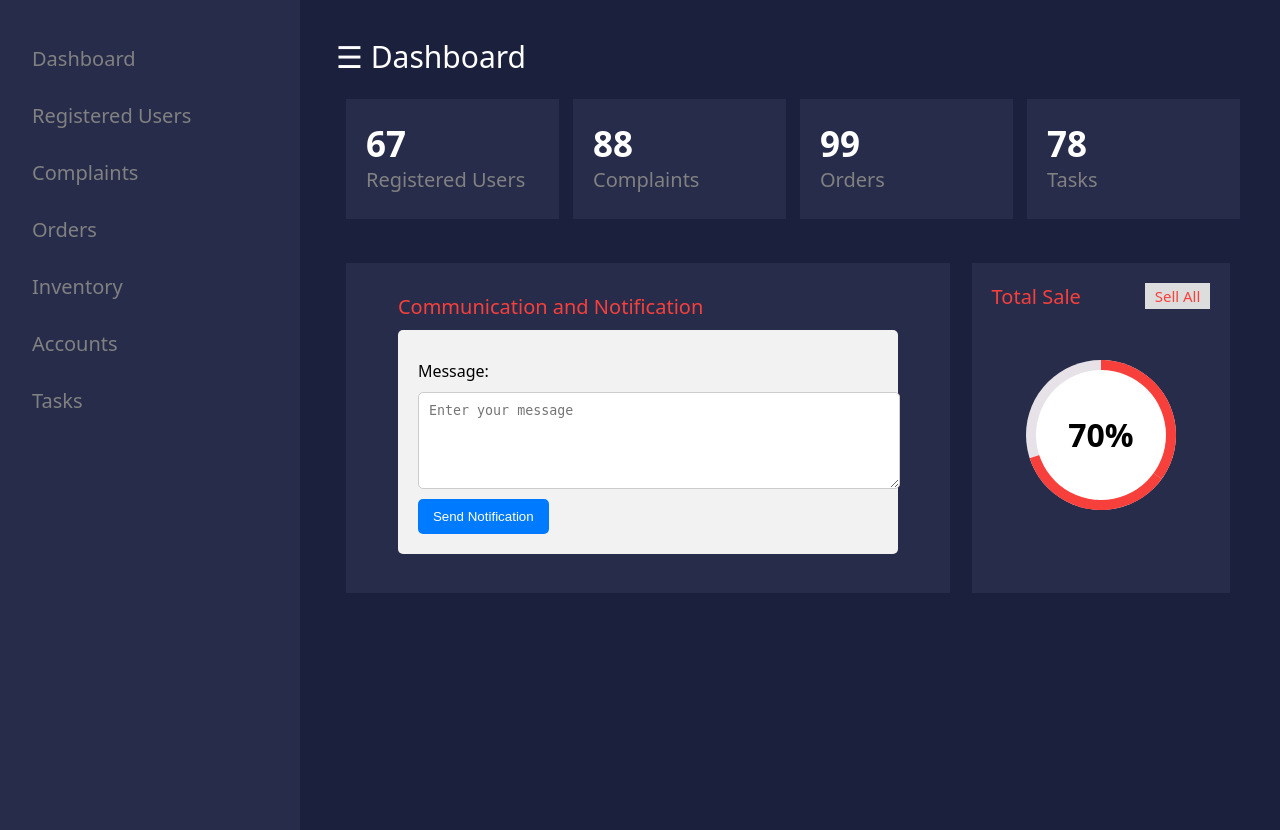
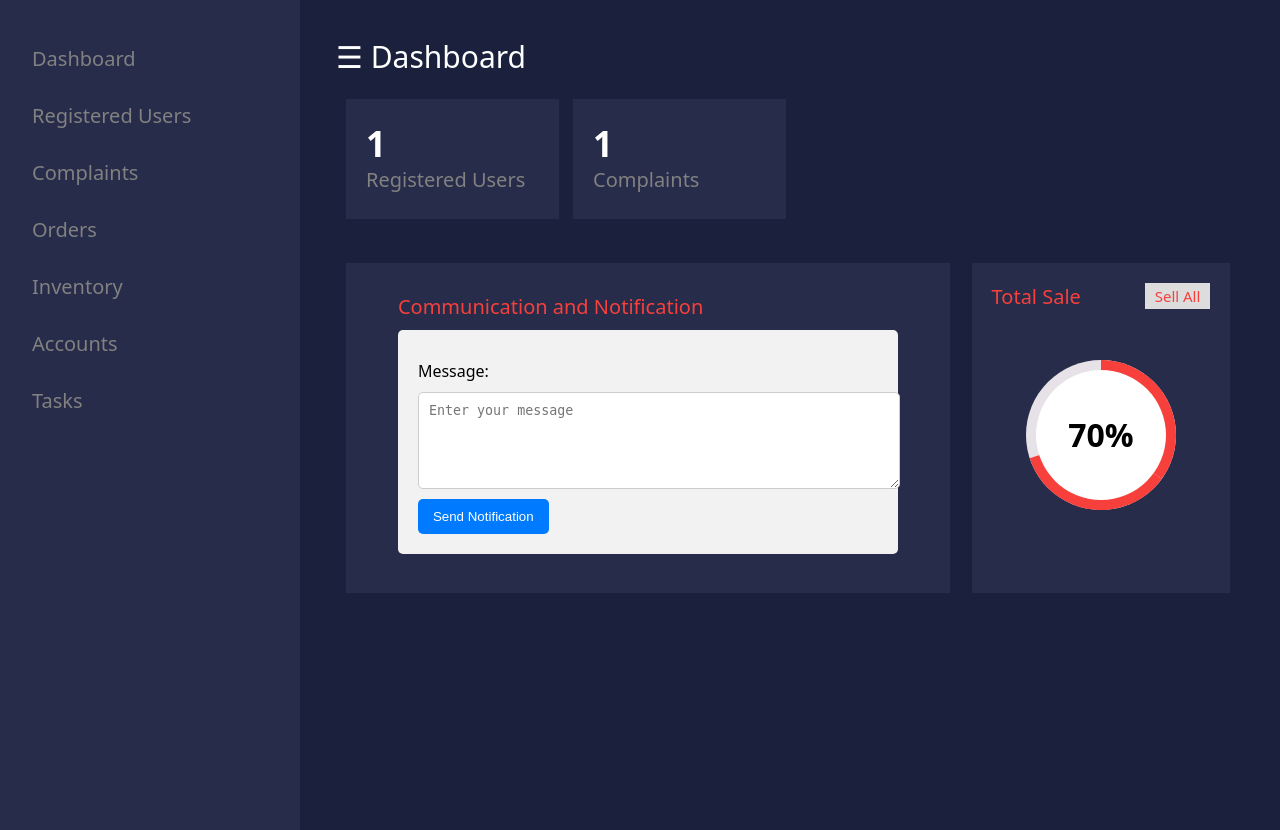
Before and after one commit to sudhir-takale/gramchaitanya-online-portal, a PHP site: page /admin_dashboard.php in a window 1280 px wide. Run offline with PHP 8.4, Linux system fonts and the light colour scheme; the visitor is signed in with stand-in values (Sample User, id 1); tables that the repository leaves empty or names only in its code hold one stand-in row (values such as "Sample post").

Commit message:
Added a real count of users and the Complaints on the admin dashbord

```diff
--- a/admin_dashboard.php
+++ b/admin_dashboard.php
@@ -1,5 +1,36 @@
 <?php
-// Process the notification form submission
+ini_set('display_errors', 1);
+ini_set('display_startup_errors', 1);
+error_reporting(E_ALL);
+
+include('database.php');
+
+// Fetch registered users
+// Fetch registered users
+$sql = "SELECT COUNT(*) AS count FROM users WHERE adharno IS NOT NULL";
+$result = $conn->query($sql);
+
+if (!$result) {
+    die("Error running query: " . $conn->error);
+}
+
+$row = $result->fetch_assoc();
+$registeredUsers = $row['count'];
+
+// Fetch Complaints
+$sql = "SELECT COUNT(*) AS count FROM complaint WHERE id IS NOT NULL";
+$result = $conn->query($sql);
+
+if (!$result) {
+    die("Error running query: " . $conn->error);
+}
+
+$row = $result->fetch_assoc();
+$complaints = $row['count'];
+
+
+
+
 if ($_SERVER['REQUEST_METHOD'] === 'POST') {
   // Retrieve the message from the form
   $message = $_POST['message'];
@@ -138,31 +169,19 @@ if ($_SERVER['REQUEST_METHOD'] === 'POST') {
       <div class="clearfix"></div>
       <br />
 
-
       <div class="col-div-3">
         <div class="box">
-          <p>67<br /><span>Registered Users</span></p>
+          <p><?php echo $registeredUsers; ?><br /><span>Registered Users</span></p>
           <i class="fa fa-users box-icon"></i>
         </div>
       </div>
       <div class="col-div-3">
         <div class="box">
-          <p>88<br /><span>Complaints</span></p>
+          <p><?php echo $complaints; ?><br /><span>Complaints</span></p>
           <i class="fa fa-list box-icon"></i>
         </div>
       </div>
-      <div class="col-div-3">
-        <div class="box">
-          <p>99<br /><span>Orders</span></p>
-          <i class="fa fa-shopping-bag box-icon"></i>
-        </div>
-      </div>
-      <div class="col-div-3">
-        <div class="box">
-          <p>78<br /><span>Tasks</span></p>
-          <i class="fa fa-tasks box-icon"></i>
-        </div>
-      </div>
+
       <div class="clearfix"></div>
       <br /><br />
       <div class="col-div-8">
@@ -214,8 +233,7 @@ if ($_SERVER['REQUEST_METHOD'] === 'POST') {
 
     <script src="https://ajax.googleapis.com/ajax/libs/jquery/3.5.1/jquery.min.js"></script>
     <script>
-
-      $(".nav").click(function () {
+      $(".nav").click(function() {
         $("#mySidenav").css('width', '70px');
         $("#main").css('margin-left', '70px');
         $(".logo").css('visibility', 'hidden');
@@ -228,7 +246,7 @@ if ($_SERVER['REQUEST_METHOD'] === 'POST') {
         $(".nav2").css('display', 'block');
       });
 
-      $(".nav2").click(function () {
+      $(".nav2").click(function() {
         $("#mySidenav").css('width', '300px');
         $("#main").css('margin-left', '300px');
         $(".logo").css('visibility', 'visible');
--- a/database.php
+++ b/database.php
@@ -1,7 +1,7 @@
 <?php
 $servername = "127.0.0.1";
 $username = "root";
-$password = '';
+$password = 'root';
 $database = "gramvikas";
 
 $conn = new mysqli($servername, $username, $password, $database);
--- a/register.php
+++ b/register.php
@@ -119,7 +119,7 @@
                 <div class="text-center mt-2">
                     <button type="submit" class="btn btn-primary w-50 ">submit</button>
                     <p style=" margin-left:60%; font-size: 14px; font-weight: bold;">Already have an account? <a
-                            href="login.html" style="color: blue;">Log
+                            href="login.php" style="color: blue;">Log
                             in</a></p>
                 </div>
 
```
